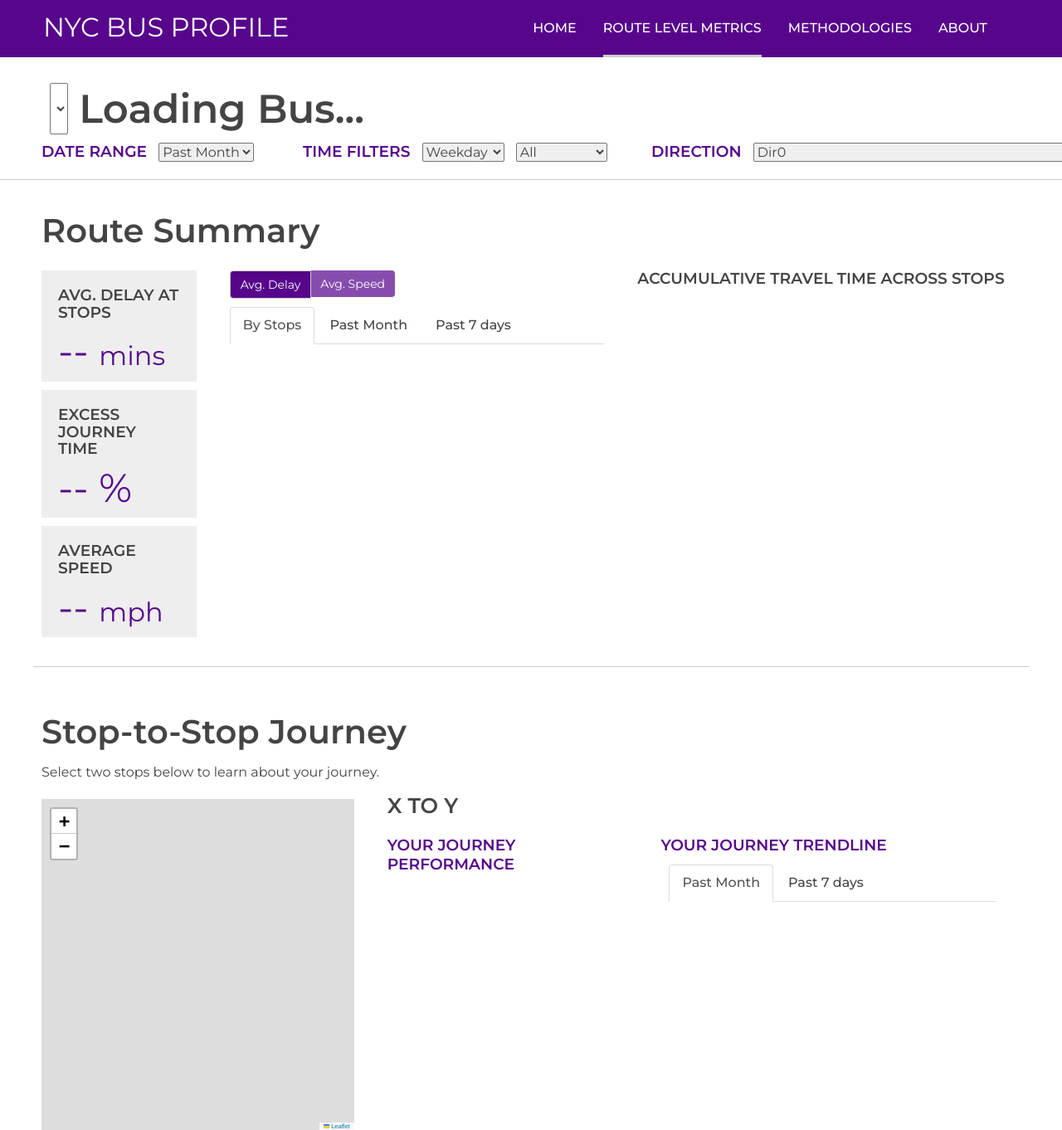
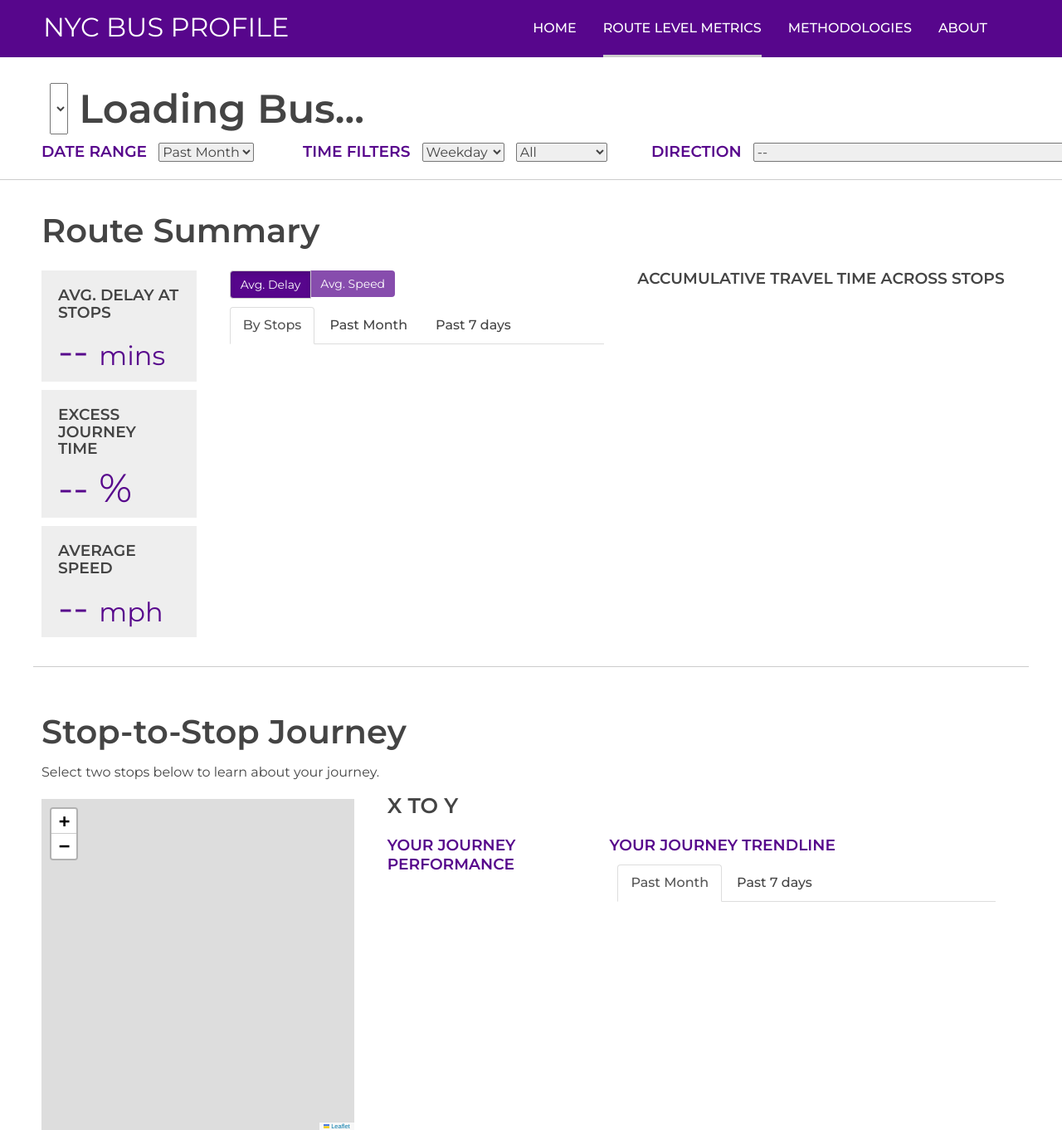
Before and after one commit to ian-wright/bus-stats-transitcenter, a Flask app: page /routes/1 in a window 1280 px wide. Shown: the top 1362 px of the page at 83% size. Run offline with Flask 2, Linux system fonts and the light colour scheme; data that the repository does not hold is empty; some libraries are stand-ins or nearby versions.

Commit message:
minor resizing:

```diff
--- a/static/css/performances.css
+++ b/static/css/performances.css
@@ -1892,7 +1892,7 @@ div.underline{
 
 #map {
     height: 400px;
-    z-index: -1;
+    z-index: 0;
 }
 
 #maphomesection {
--- a/static/tc.js
+++ b/static/tc.js
@@ -1164,7 +1164,7 @@
 				"t": 10,
 				"pad": 0
 			};
-			barLayout["width"] = 400;
+			barLayout["width"] = 300;
 			barLayout["height"] = 360;
 
 			Plotly.newPlot("journey-bar-chart", barData, barLayout, {displayModeBar: false});
--- a/templates/routev2.html
+++ b/templates/routev2.html
@@ -108,8 +108,8 @@
         <div class="col-sm-5">
           <h4>DIRECTION</h4>
           <select id="dirSelect" size="1" class="filterSelect" style="width:400px;">
-            <option name= "direction" id="dir0" value="0" selected="selected">Dir0</option>
-            <option name= "direction" id="dir1" value="1">Dir1</option>
+            <option name= "direction" id="dir0" value="0" selected="selected">--</option>
+            <option name= "direction" id="dir1" value="1">--</option>
           </select>
         </div>
       </div>
@@ -223,12 +223,12 @@
             <div class="col-sm-12">
 
               <div class="row mleft0">
-                <div class="col-sm-5">
+                <div class="col-sm-4">
                   <h4>Your Journey Performance</h4>
                   <div id="journey-bar-chart" class="responsive-plot">
                   </div>
                 </div>
-                <div class="col-sm-7 pleft30">
+                <div class="col-sm-8 pleft30">
                   <h4>Your journey trendline</h4>
                   <div class="row">
                     <ul class="nav nav-tabs">
```
